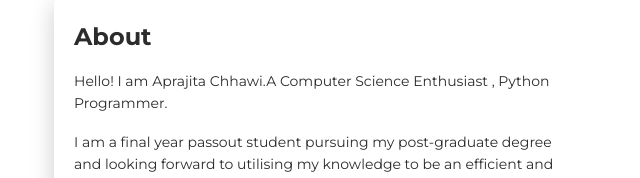
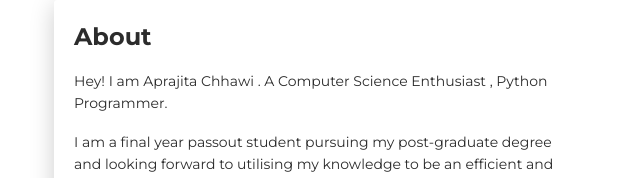
Before and after one commit to AprajitaChhawi/AprajitaChhawi.github.io, a plain HTML site: page index.html in a window 1280 px wide. Shown: the part 620-798 px from the top of the page, 31-671 px from the left. Drawn offline with Linux system fonts and the light colour scheme.

Commit message:
Update index.html

```diff
--- a/index.html
+++ b/index.html
@@ -69,7 +69,7 @@
         <div class="col-lg-6 col-md-12">
           <div class="card-body">
             <div class="h4 mt-0 title">About</div>
-            <p>Hello! I am Aprajita Chhawi.A Computer Science Enthusiast , Python Programmer.</p>
+            <p>Hey! I am Aprajita Chhawi . A Computer Science Enthusiast , Python Programmer.</p>
             <p>I am a final year passout student pursuing my post-graduate degree and looking forward to utilising my knowledge to be an efficient and valuable resource for the organisation while grooming my skills and expertise for personal growth and development. </p>
           </div>
         </div>
```
